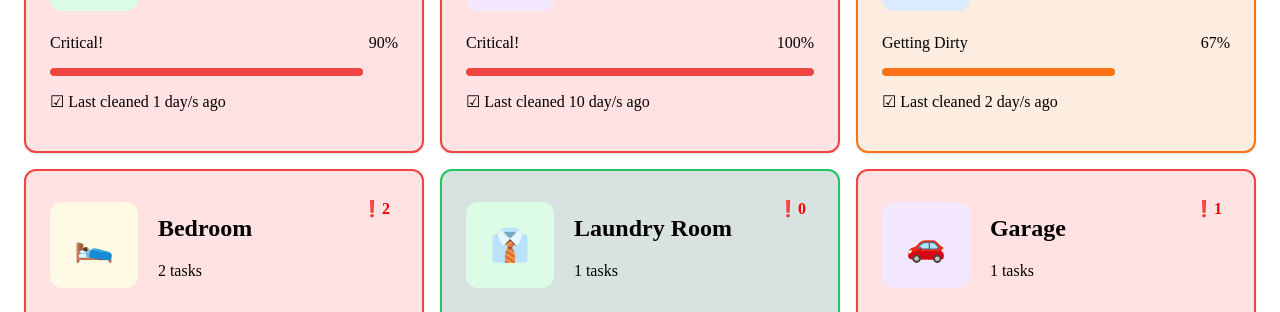
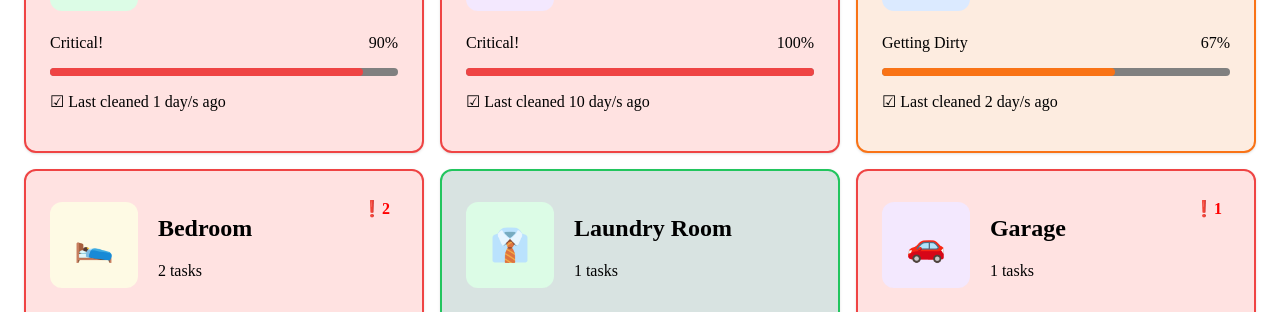
Before and after one commit to buildinrythm/Chore-tracker, a React (Vite) app: page / in a window 1280 px wide. Shown: the part 625-937 px from the top of the page. Built offline with nearby package versions, Linux system fonts and the light colour scheme.

Commit message:
Fixed overdue indicator and decay bar

```diff
--- a/src/components/RoomCard.jsx
+++ b/src/components/RoomCard.jsx
@@ -29,13 +29,17 @@ function RoomCard({ name, icon, decayPercent, pendingTasks, lastCleaned, color,
             <h2>{name}</h2>
             <p>{pendingTasks} tasks</p>
         </div>
+        {overdueIndicator > 0 && (
         <span className="overdue-ir">❗️{overdueIndicator}</span>
+)}
     </div>
     <div className="rc-cont-mid">
       <p>{decayStatus.label}</p>
       <p>{decayPercent}%</p>
     </div>
+    <div className="decay-bar-bg" style={{ width: `${100}%`,backgroundColor: "grey"}}>
     <div className="decay-bar-fill" style={{ width: `${decayPercent}%`,backgroundColor: decayStatus.color }}>
+      </div>
     </div>
     <div>
         <p>☑ Last cleaned {lastCleaned} day/s ago</p>
```
